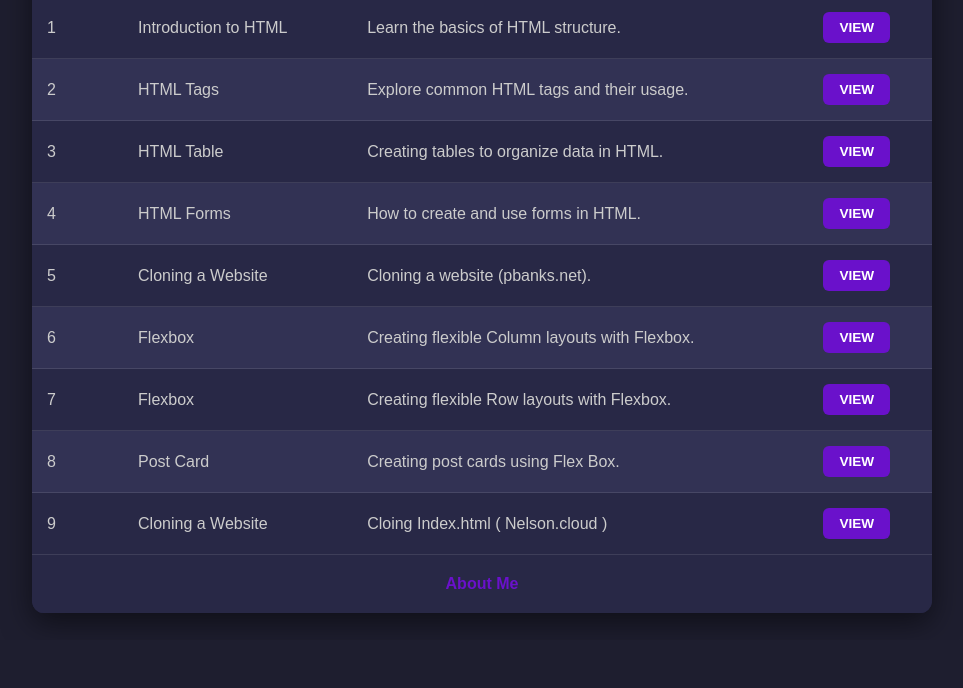
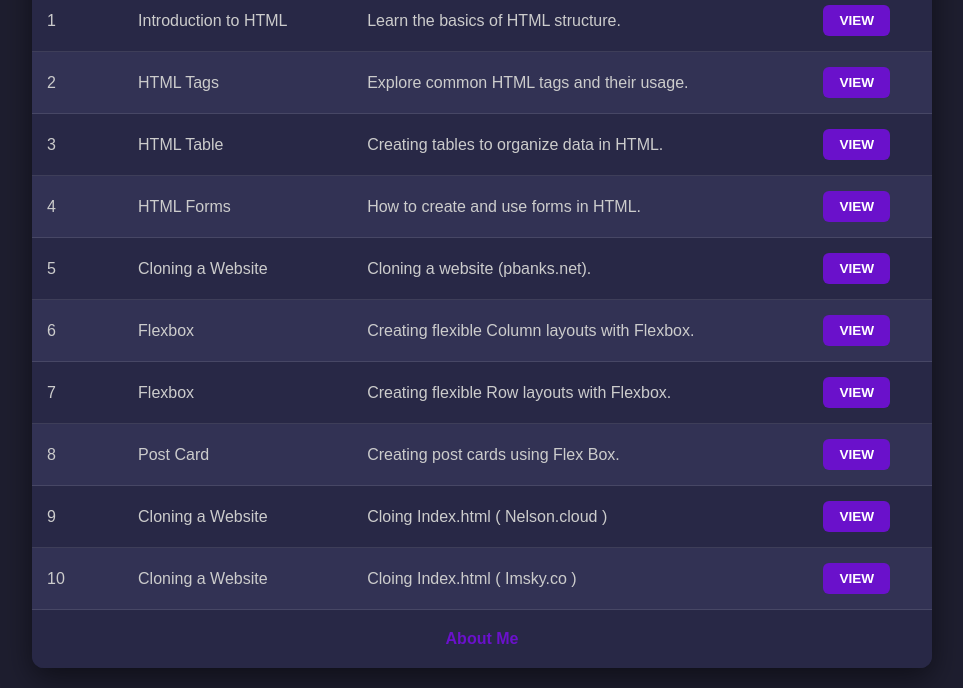
Before and after one commit to AkAbhijit/BrainBooster, a plain HTML site: page index.html in a window 1280 px wide. Shown: the part 160-848 px from the top of the page, without its empty margins (158-1121 px from the left). Before the commit the page ends 800 px from the top, so only its background shows below. Drawn offline with Linux system fonts and the light colour scheme.

Commit message:
Added imsky in indexing

```diff
--- a/index.html
+++ b/index.html
@@ -207,6 +207,12 @@
                     <td>Cloing Index.html ( Nelson.cloud )</td>
                     <td><a href="./Html/Clone.html" class="btn-link">View</a></td>
                 </tr>
+                <tr>
+                    <td>10</td>
+                    <td>Cloning a Website</td>
+                    <td>Cloing Index.html ( Imsky.co )</td>
+                    <td><a href="./Html/imsky-co.html" class="btn-link">View</a></td>
+                </tr>
             </tbody>
         </table>
         <footer>
```
